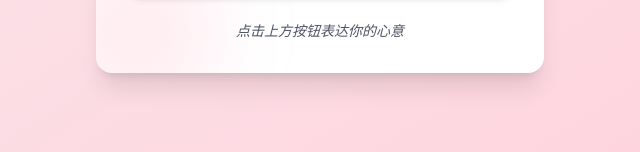
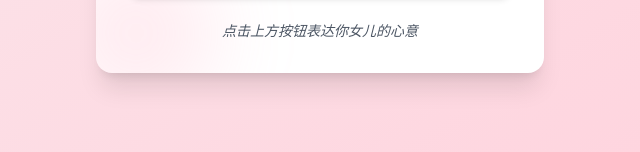
Before and after one commit to chenyuxin62/motherday-wishes, a plain HTML site: page index.html in a window 1280 px wide. Shown: the part 645-797 px from the top of the page, 320-960 px from the left. Drawn offline with nearby package versions, Linux system fonts and the light colour scheme.

Commit message:
Update index.html

```diff
--- a/index.html
+++ b/index.html
@@ -92,7 +92,7 @@
       </div>
 
       <!-- 底部文字 -->
-      <p class="mt-6 text-gray-600 text-sm italic">点击上方按钮表达你的心意</p>
+      <p class="mt-6 text-gray-600 text-sm italic">点击上方按钮表达你女儿的心意</p>
     </div>
   </div>
 
```
